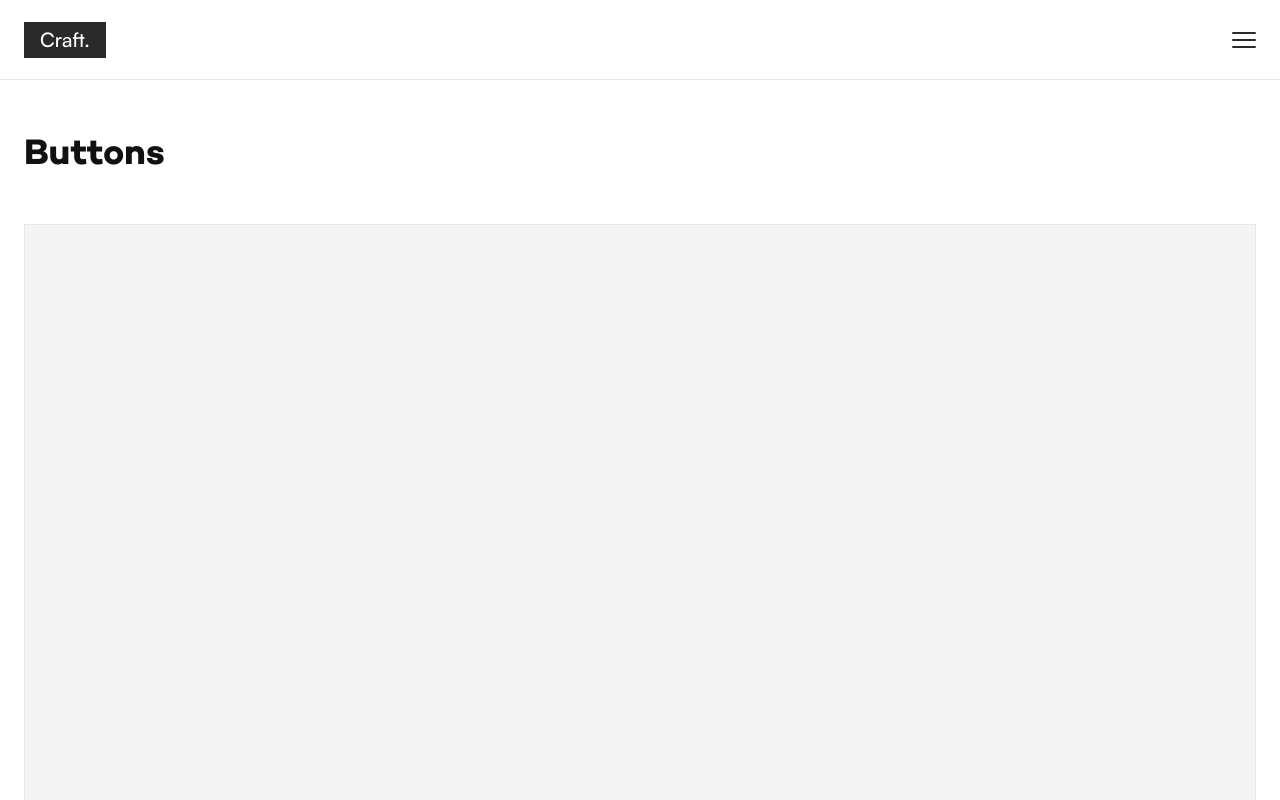
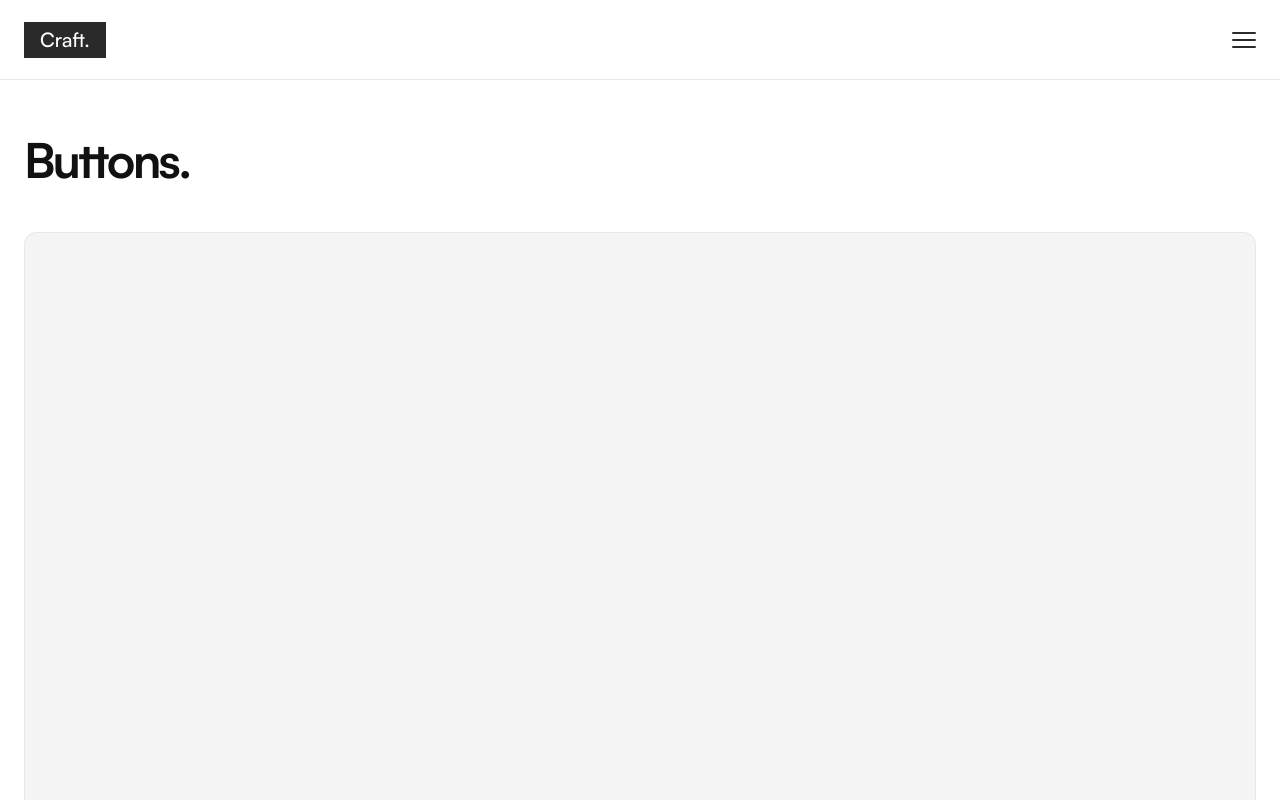
Before and after one commit to Jeff-Maina/craft, a Next.js app: page /buttons in a window 1280 px wide. Shown: the top 800 px of the page. Built offline with nearby package versions, Linux system fonts and the light colour scheme.

Commit message:
Add buttons page

```diff
--- a/src/app/(pages)/buttons/page.tsx
+++ b/src/app/(pages)/buttons/page.tsx
@@ -1,11 +1,11 @@
 const Buttons = () => {
   return (
     <main className="p-6 pt-14">
-      <h1 className="font-campton-bold text-4xl text-[#111]">Buttons</h1>
+      <h1 className="font-satoshi-bold text-5xl text-[#111] tracking-tighter">Buttons.</h1>
       <br />
       <br />
       <section>
-        <article className="w-full aspect-square border bg-zinc-100 rounded-lg"></article>
+        <article className="w-full aspect-square border bg-zinc-100 rounded-xl"></article>
       </section>
     </main>
   );
```
